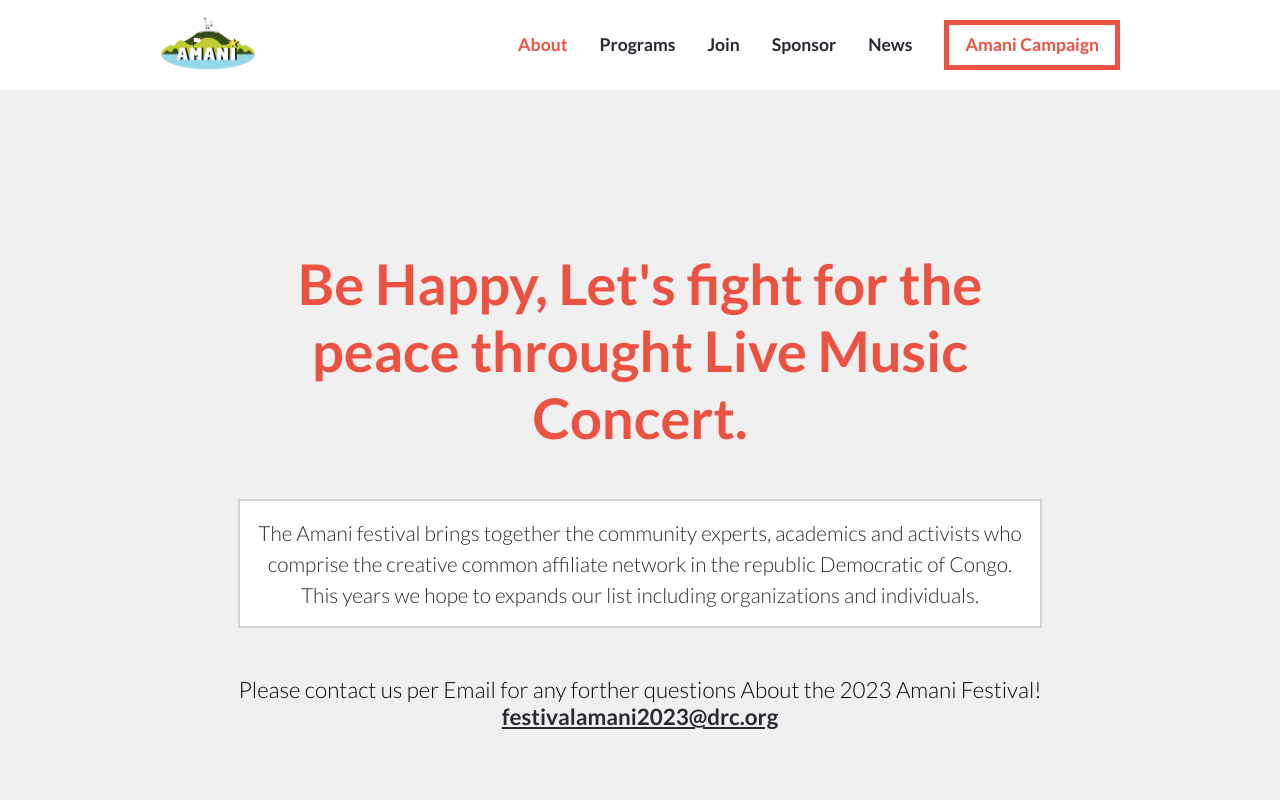
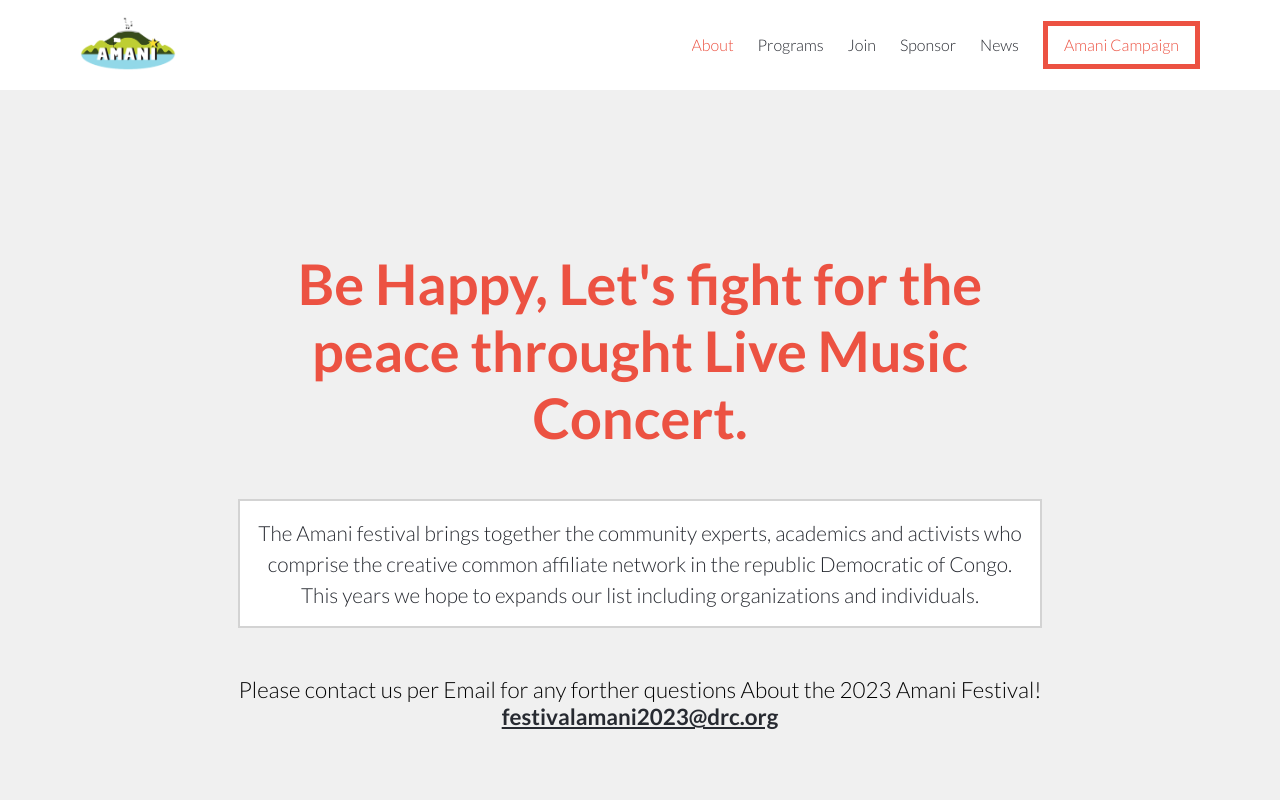
Before and after one commit to Kaghenimbale/Capstone-project, a website: page About.html in a window 1280 px wide. Shown: the top 800 px of the page. Drawn offline with Linux system fonts and the light colour scheme.

Commit message:
Fix bugs of the project

```diff
--- a/About.html
+++ b/About.html
@@ -12,16 +12,17 @@
 </head>
 <body>
     <nav class="nav-bar">
-        <div class="logo"><a href="#"><img src="image/Amani_Festival.png" alt="LOGO"></a></div>
+        <div class="logo"><a href="Home.html"><img src="image/Amani_Festival.png" alt="LOGO"></a></div>
         <div class="menu" id="menu"><img src="image/hamburger-menu-svgrepo-com.svg" alt="Hamburger-menu"></div>
-        <nav class="nav-links">
+        <nav class="nav-links" id="nav-links">
+            <button class="close" id="cancel"><img src="image/cross.svg" alt="cancelbtn"></button>
             <ul>
-                <li class="initial"><a href="#">About</a></li>
-                <li><a href="#">Programs</a></li>
-                <li><a href="#">Join</a></li>
-                <li><a href="#">Sponsor</a></li>
-                <li><a href="#">News</a></li>
-                <li class="campaign"><a href="#">Amani Campaign</a></li>
+                <li class="initial" id="link"><a href="#">About</a></li>
+                <li id="link"><a href="#">Programs</a></li>
+                <li id="link"><a href="#">Join</a></li>
+                <li id="link"><a href="#">Sponsor</a></li>
+                <li id="link"><a href="#">News</a></li>
+                <li class="campaign" id="link"><a href="#">Amani Campaign</a></li>
             </ul>
         </nav>
     </nav>
--- a/about.js
+++ b/about.js
@@ -1,5 +1,8 @@
-const imgs = document.querySelectorAll('.img');
+const menu = document.getElementById('menu');
+const navLinks = document.getElementById('nav-links');
 const redtarget = document.querySelectorAll('.text-last');
+const cancelBtn = document.getElementById('cancel');
+const links = document.querySelectorAll('#link');
 
 redtarget.forEach((item) => {
   item.addEventListener('mouseenter', () => {
@@ -12,3 +15,25 @@
     item.style.right = 0;
   });
 });
+
+const renderMobileMenu = () => {
+  menu.addEventListener('click', () => {
+    navLinks.style.marginLeft = 0;
+  });
+};
+
+renderMobileMenu(menu);
+
+const renderCloseMenu = () => {
+  cancelBtn.addEventListener('click', () => {
+    navLinks.style.marginLeft = '-1000px';
+  });
+};
+
+renderCloseMenu(cancelBtn);
+
+Array.from(links).forEach((link) => {
+  link.addEventListener('click', () => {
+    navLinks.style.marginLeft = '-1000px';
+  });
+});
--- a/feature.js
+++ b/feature.js
@@ -1,7 +1,5 @@
 const speakerid = document.getElementById('speaker-id');
 const moreBtn = document.querySelector('.feature-btn');
-const backgroundRed = document.querySelectorAll('.img');
-console.log(backgroundRed);
 let lastIndex = 2;
 
 const Speakers = [
--- a/style.css
+++ b/style.css
@@ -29,7 +29,43 @@
 }
 
 .nav-links {
-  display: none;
+  display: flex;
+  flex-direction: column;
+  align-items: center;
+  justify-content: center;
+  gap: 2rem;
+  position: absolute;
+  top: 0;
+  left: 0;
+  width: 100%;
+  height: 100vh;
+  background-color: rgba(240, 240, 240, 0.268);
+  backdrop-filter: blur(10px);
+  margin-left: -1000px;
+  transition-property: all;
+  transition-duration: 1s;
+}
+
+.nav-links ul {
+  display: flex;
+  flex-direction: column;
+  align-items: center;
+  justify-content: center;
+  gap: 1.5rem;
+  position: relative;
+}
+
+.nav-links a {
+  color: var(--primary-color);
+  font-size: 1.5rem;
+}
+
+.close {
+  display: block;
+  position: absolute;
+  top: 1rem;
+  right: 1rem;
+  border: none;
 }
 
 .logo {
@@ -172,6 +208,7 @@
 .profil {
   position: relative;
   width: 40%;
+  overflow: hidden;
 }
 
 .User {
@@ -253,10 +290,14 @@
     width: 100%;
   }
 
+  .close {
+    display: none;
+  }
+
   .nav-bar {
     background-color: white;
     box-shadow: 0 0 30px #d3d3d3;
-    padding: 1rem 10rem;
+    padding: 1rem 5rem;
     display: flex;
     justify-content: space-between;
     align-items: center;
@@ -267,19 +308,26 @@
   }
 
   .nav-links {
-    display: block;
+    display: flex;
+    background: none;
+    backdrop-filter: blur(0);
+    margin-left: 0;
+    width: fit-content;
+    height: max-content;
+    top: inherit;
+    left: inherit;
+    position: inherit;
   }
 
   .nav-links ul {
     display: flex;
-    align-items: center;
-    gap: 2rem;
+    flex-direction: row;
   }
 
   .nav-links a {
     color: var(--main-color);
-    font-size: 1.1rem;
-    font-weight: bold;
+    font-size: 1rem;
+    font-weight: 500;
   }
 
   .initial a {
@@ -408,7 +456,8 @@
   }
 
   .feature-btn {
-    width: 10rem;
+    width: 15rem;
+    height: 3rem;
     margin: 0 auto;
     font-weight: bold;
   }
@@ -420,14 +469,4 @@
   .speakerprofile {
     width: 130px;
   }
-
-  .last-img {
-    width: 20rem;
-    height: 35vh;
-  }
-
-  .last-img img {
-    width: 100%;
-    height: 100%;
-  }
 }
--- a/styleAbout.css
+++ b/styleAbout.css
@@ -28,7 +28,8 @@
 
 .nav-bar {
   padding: 0.4rem 1rem;
-  background: rgb(240, 240, 240);
+  background: white;
+  box-shadow: 0 0 10px #d3d3d3;
 }
 
 .logo {
@@ -36,11 +37,47 @@
 }
 
 .nav-links {
-  display: none;
+  display: flex;
+  flex-direction: column;
+  align-items: center;
+  justify-content: center;
+  gap: 2rem;
+  position: absolute;
+  top: 0;
+  left: 0;
+  width: 100%;
+  height: 100vh;
+  background-color: rgba(240, 240, 240, 0.268);
+  backdrop-filter: blur(10px);
+  margin-left: -1000px;
+  transition-property: all;
+  transition-duration: 1s;
+}
+
+.nav-links ul {
+  display: flex;
+  flex-direction: column;
+  align-items: center;
+  justify-content: center;
+  gap: 2rem;
+  position: relative;
+}
+
+.nav-links a {
+  color: var(--primary-color);
+  font-size: 1.5rem;
 }
 
 .menu {
   display: block;
+}
+
+.close {
+  display: block;
+  position: absolute;
+  top: 1rem;
+  right: 1rem;
+  border: none;
 }
 
 /* Introduction section */
@@ -247,10 +284,14 @@
     width: 100%;
   }
 
+  .close {
+    display: none;
+  }
+
   .nav-bar {
     background-color: white;
     box-shadow: 0 0 30px #d3d3d3;
-    padding: 1rem 10rem;
+    padding: 1rem 5rem;
     display: flex;
     justify-content: space-between;
     align-items: center;
@@ -261,19 +302,28 @@
   }
 
   .nav-links {
-    display: block;
+    display: flex;
+    background: none;
+    backdrop-filter: blur(0);
+    margin-left: 0;
+    width: fit-content;
+    height: max-content;
+    top: inherit;
+    left: inherit;
+    position: inherit;
   }
 
   .nav-links ul {
     display: flex;
+    flex-direction: row;
     align-items: center;
-    gap: 2rem;
+    gap: 1.5rem;
   }
 
   .nav-links a {
     color: var(--main-color);
-    font-size: 1.1rem;
-    font-weight: bold;
+    font-size: 1rem;
+    font-weight: 500;
   }
 
   .initial a {
@@ -363,4 +413,12 @@
   .last-img img {
     width: 100%;
   }
+
+  .year {
+    font-size: 2rem;
+  }
+
+  .year-text {
+    font-size: 1.6rem;
+  }
 }
```
Also changed, not shown: Home.html (+11 -9 lines), image/cross.svg (added).
